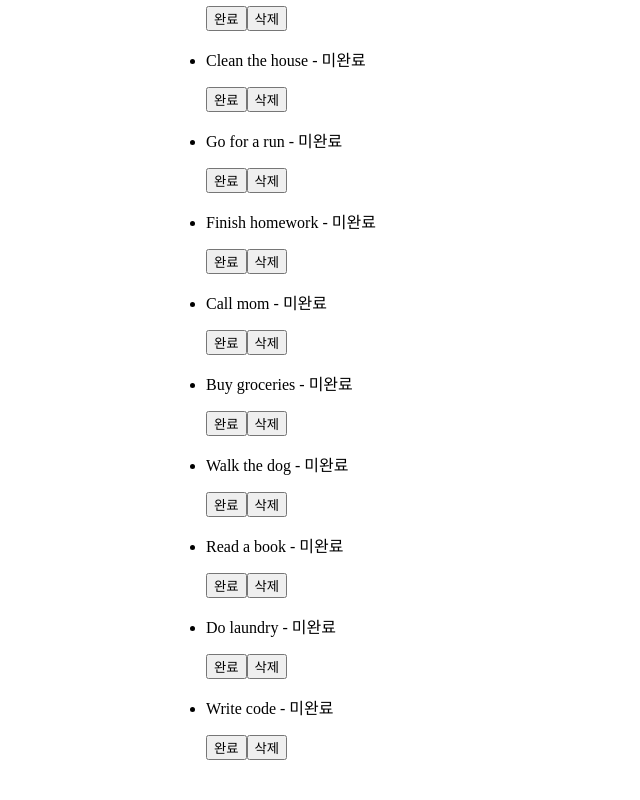
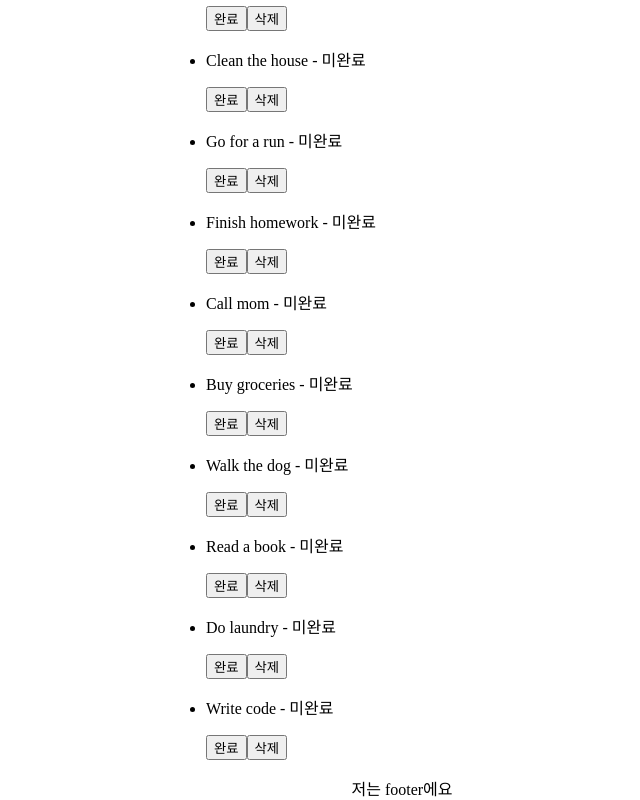
Before and after one commit to jeho017/react-basic-Git-todo, a React (Vite) app: page / in a window 1280 px wide. Shown: the part 156-956 px from the top of the page, without its empty margins (238-878 px from the left). Before the commit the page ends 932 px from the top, so only its background shows below. Built offline with nearby package versions, Linux system fonts and the light colour scheme.

Commit message:
feat: 루트 레이아웃 추가

```diff
--- a/src/App.jsx
+++ b/src/App.jsx
@@ -1,10 +1,11 @@
+import RootLayout from "./components/layout/RootLayout";
 import TodoContainer from "./components/todo/TodoContainer";
 
 const App = () => {
   return (
-    <main className="main-center">
+    <RootLayout>
       <TodoContainer />
-    </main>
+    </RootLayout>
   );
 };
 
--- /dev/null
+++ b/src/components/layout/RootLayout.jsx
@@ -0,0 +1,13 @@
+import React from "react";
+
+const RootLayout = ({ children }) => {
+  return (
+    <main className="main-center">
+      <header>나는 완전히 붕괴되었어요</header>
+      {children}
+      <footer>저는 footer에요</footer>
+    </main>
+  );
+};
+
+export default RootLayout;
```
